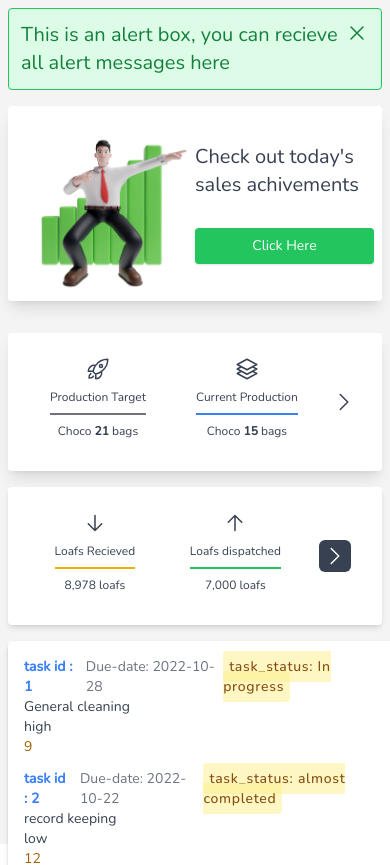
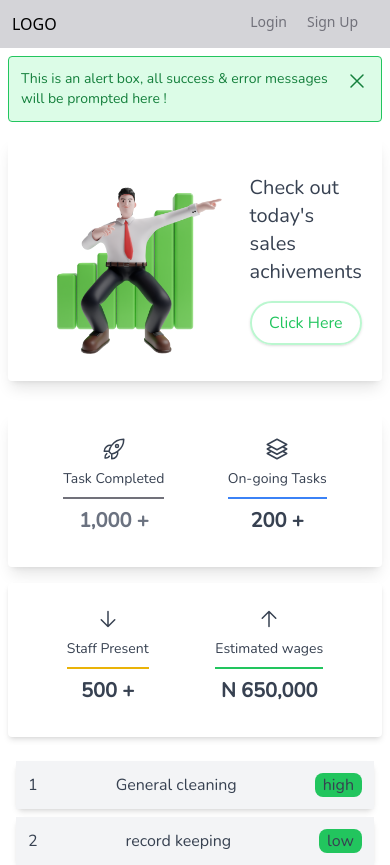
Before and after one commit to manoahLinks/bakery-app, a React (Create React App) app: page / in a window 390 px wide. Shown: the top 865 px of the page. Built offline with nearby package versions, Linux system fonts and the light colour scheme; data requests are answered from the project's data file.

Commit message:
working on the mobile view for the table and homepage

```diff
--- a/src/App.js
+++ b/src/App.js
@@ -2,13 +2,15 @@ import React, {Component} from 'react';
 import {BrowserRouter as Router, Route, Switch} from 'react-router-dom'
 import NewTemplate from './pages/Home';
 import Sidebar from './components/Sidebar';
+import NavBar from './components/NavBar';
 
 class App extends Component {
   render() {
     return (
       <Router>
-          <div className='grid w-full'>
-            <div className="flex flex-row font-nunito">
+          <div className='relative grid grid-cols-1 w-full'>
+            <NavBar></NavBar>
+            <div className="relative flex flex-row font-nunito">
               <Sidebar />
               <NewTemplate />
             </div>
--- a/src/components/AlertBox.js
+++ b/src/components/AlertBox.js
@@ -1,9 +1,9 @@
 const AlertBox = () => {
 
     return (
-        <div className="m-2 p-3 bg-green-100 border rounded border-green-500 flex justify-between">
-            <div className="inline-block text-xl text-green-700">
-                <p>This is an alert box, you can recieve all alert messages here</p>
+        <div className="m-2 p-3 bg-green-100 border rounded border-green-500 bg-opacity-100 flex justify-between">
+            <div className="inline-block text-sm text-green-700">
+                <p>This is an alert box,  all success & error messages will be prompted here !</p>
             </div>
             <span className="text-green-700 inline-block cursor-pointer">
                 <svg xmlns="http://www.w3.org/2000/svg" fill="none" viewBox="0 0 24 24" stroke-width="1.5" stroke="currentColor" class="w-6 h-6">
--- a/src/components/Modal.js
+++ b/src/components/Modal.js
@@ -14,7 +14,7 @@ const Modal = ({setModalOn, setChoice}) => {
     }
 
     return (
-        <div className="bg-zinc-200 opacity-full fixed inset-0 z-50 flex flex-col justify-center items-center">
+        <div className="bg-zinc-50 bg-opacity-90 fixed inset-0 z-50 flex flex-col justify-center items-center">
 
             <div className="flex flex-col md:w-9/12">
                 <div className="flex self-end">
@@ -27,7 +27,7 @@ const Modal = ({setModalOn, setChoice}) => {
 
                 <div className="flex flex-col md:flex-row w-full">
 
-                    <div className="bg-gray-300 flex-1 basis-3/4 flex items-center justify-center p-6">
+                    <div className="bg-zinc-200 flex-1 basis-3/4 flex items-center justify-center p-6">
                         <Taskform></Taskform>
                     </div>
                     <div className="bg-white flex-1 basis-1/4 px-2 py-2">
--- a/src/components/NavBar.js
+++ b/src/components/NavBar.js
@@ -1,7 +1,11 @@
 const NavBar = () => {
     return (
-        <div className="w-full bg-zinc-200">
-
+        <div className="w-full justify-between flex bg-zinc-300 p-3">
+            <h1>LOGO</h1>
+            <div className="flex">
+                <a href="#" className="text-zinc-500 text-sm hover:text-zinc-700">Login</a>
+                <a href="#" className="text-zinc-500 mx-5 text-sm hover:text-zinc-700">Sign Up</a>
+            </div>
         </div>
      );
 }
--- a/src/components/Sidebar.js
+++ b/src/components/Sidebar.js
@@ -21,7 +21,7 @@ const Sidebar = () => {
 
     return (
 
-        <div className={`${open ? "w-72" : "w-20" } pt-8 h-screen bg-white duration-300 hidden relative md:block`}>
+        <div className={`${open ? "w-60" : "w-20" } pt-8 h-screen fixed bg-zinc-300 duration-300 hidden relative md:block`}>
                 <span className={`absolute cursor-pointer p-3 rounded-full bg-black top-9 rounded-full -right-5 text-gray-100 text-semibold hover:bg-gray-900`}
                       onClick={()=>{setOpen(!open)}}
                     >
--- a/src/components/Table.js
+++ b/src/components/Table.js
@@ -27,7 +27,7 @@ const Table = ({tasks}) => {
                         </td>
                         <td className="p-2 text-sm text-gray-700 whitespace-nowrap">
                             <span className="cursor-pointer">
-                                <svg  xmlns="http://www.w3.org/2000/svg" fill="none" viewBox="0 0 24 24" stroke-width="1.5" stroke="currentColor" class={`w-6 h-6  ${!open && "rotate-180"}`}>
+                                <svg  xmlns="http://www.w3.org/2000/svg" fill="none" viewBox="0 0 24 24" stroke-width="1.5" stroke="currentColor" class={`w-6 h-6`}>
                                     <path stroke-linecap="round" stroke-linejoin="round" d="M18.75 19.5l-7.5-7.5 7.5-7.5m-6 15L5.25 12l7.5-7.5" />
                                 </svg>
                             </span>
--- a/src/components/Tablegrid.js
+++ b/src/components/Tablegrid.js
@@ -1,23 +1,31 @@
+import { useState } from "react";
 
 const Tablegrid = ({tasks}) => {
 
     return (
-        <div className="grid grid-cols-1 gap-3 md:hidden w-full">
-            <div className="bg-white space-y-3 rounded-lg shadow p-4">
+        <div className="grid grid-cols-1 md:hidden w-full">
+            <div className="bg-white space-y-2 p-4">
                 {tasks.map((task)=>(
-                    <div>
-                        <div className="flex items-center space-x-2 text-sm">
+                    <div className="shadow-md flex flex-col rounded-md">
+                       <div className="bg-gray-100 text-gray-700 p-3 flex justify-between" >
+                            <h4> {task.id}</h4>
+                            <h2 className="">{task.taskName || "Nil"}</h2>
+                            <h2 className="bg-green-500 rounded-lg px-2">{task.priority || "Nil"}</h2>
+                       </div>
+                       <div className="border border-1 hidden border-white p-2 flex justify-between">
+                            <div className="text-gray-500">
+                                <h4>Due Date</h4>
+                                <h4>Due Time</h4>
+                                <h4>Task Participants</h4>
+                                <h4>Task Progress</h4>
+                            </div>
                             <div>
-                                <a href="#" className="text-blue-500 font-bold hover:underline">task id : {task.id}</a>
+                                <h4>{task.dueDate || 'Nil' }</h4>
+                                <h4>{task.dueTime || "Nil"}</h4>
+                                <h4>{task.participants || "Nil"}</h4>
+                                <h4>87%</h4>
                             </div>
-                            <div className="text-gray-500">Due-date: {task.dueDate}</div>
-                            <div>
-                                <span className="p-1.5 text-sm font-medium tracking-wider text-yellow-800 bg-yellow-200 rounded bg-opacity-50">task_status: {task.status}</span>
-                            </div>
-                        </div>
-                        <div className="text-sm text-gray-700">{task.taskName}</div>
-                        <div className="text-sm text-gray-700">{task.priority}</div>
-                        <div className="text-sm text-yellow-700">{task.participants}</div>
+                       </div>
                     </div>
                 ))}
 
--- a/src/pages/Home.js
+++ b/src/pages/Home.js
@@ -13,16 +13,16 @@ const HomePage = () => {
 
     return (
         <main className="flex flex-1 h-screen text-gray-700">
-            <div className="basis-3/4 flex flex-col grow bg-zinc-100">
+            <div className="basis-3/4 flex flex-col grow">
                 <AlertBox />
                 <div className="flex-1 grid md:grid-cols-2 md:justify-evenly">
-                    <div className="bg-white basis-3/12 m-2 rounded shadow-lg flex p-2">
-                        <div className="basis-1/2">
-                            {<img className="" src={require(`../assets/salesman-indicating-sales-growth.png`)} alt="" />}
+                    <div className="bg-white basis-3/12 m-2 rounded shadow-lg flex p-5">
+                        <div className="basis-3/4">
+                            {<img className="w-11/12" src={require(`../assets/salesman-indicating-sales-growth.png`)} alt="" />}
                         </div>
-                        <div className="flex flex-col justify-evenly basis-1/2">
-                            <p className="text-xl">Check out today's sales achivements</p>
-                            <button className="text-sm bg-green-500 text-white rounded shadow py-2 hover:shadow-md hover:bg-green-400">Click Here</button>
+                        <div className="flex flex-col justify-evenly basis-1/3">
+                            <p className="text-xl font-light">Check out today's sales achivements</p>
+                            <button className=" text-green-500 rounded-full border-2 p-2 border-green-200 shadow hover:shadow-lg">Click Here</button>
                         </div>
                     </div>
                     <div className="bg-white basis-3/12 md:m-2 m-2 rounded shadow-lg"></div>
@@ -33,8 +33,8 @@ const HomePage = () => {
                                 <path stroke-linecap="round" stroke-linejoin="round" d="M15.59 14.37a6 6 0 01-5.84 7.38v-4.8m5.84-2.58a14.98 14.98 0 006.16-12.12A14.98 14.98 0 009.631 8.41m5.96 5.96a14.926 14.926 0 01-5.841 2.58m-.119-8.54a6 6 0 00-7.381 5.84h4.8m2.581-5.84a14.927 14.927 0 00-2.58 5.84m2.699 2.7c-.103.021-.207.041-.311.06a15.09 15.09 0 01-2.448-2.448 14.9 14.9 0 01.06-.312m-2.24 2.39a4.493 4.493 0 00-1.757 4.306 4.493 4.493 0 004.306-1.758M16.5 9a1.5 1.5 0 11-3 0 1.5 1.5 0 013 0z" />
                                 </svg>
                             </div>
-                            <div className="border-b-2 border-zinc-500 py-2">Production Target</div>
-                            <div className="py-2">Choco <span className="font-semibold">21</span> bags</div>
+                            <div className="border-b-2 border-zinc-500 py-2 text-sm">Task Completed</div>
+                            <div className="py-2 text-xl text-gray-500 font-semibold">1,000 +</div>
                         </div>
                         <div className="m-2 p-2 text-center flex-col">
                             <div className="flex justify-center">
@@ -42,14 +42,9 @@ const HomePage = () => {
                                 <path stroke-linecap="round" stroke-linejoin="round" d="M6.429 9.75L2.25 12l4.179 2.25m0-4.5l5.571 3 5.571-3m-11.142 0L2.25 7.5 12 2.25l9.75 5.25-4.179 2.25m0 0L21.75 12l-4.179 2.25m0 0l4.179 2.25L12 21.75 2.25 16.5l4.179-2.25m11.142 0l-5.571 3-5.571-3" />
                                 </svg>
                             </div>
-                            <div className="border-b-2 border-blue-500 py-2">Current Production</div>
-                            <div className="py-2">Choco <span className="font-semibold">15</span> bags</div>
+                            <div className="border-b-2 border-blue-500 py-2 text-sm">On-going Tasks</div>
+                            <div className="py-2 text-xl font-semibold">200 +</div>
                         </div>
-                            <span className="self-center justify-end">
-                                <svg xmlns="http://www.w3.org/2000/svg" fill="none" viewBox="0 0 24 24" stroke-width="1.5" stroke="currentColor" class="w-6 h-6">
-                                <path stroke-linecap="round" stroke-linejoin="round" d="M8.25 4.5l7.5 7.5-7.5 7.5" />
-                                </svg>
-                            </span>
                     </div>
 
                     <div className="flex justify-evenly bg-white basis-3/12 md:m-2 m-2 rounded shadow-md text-xs text-center p-2">
@@ -59,8 +54,8 @@ const HomePage = () => {
                                 <path stroke-linecap="round" stroke-linejoin="round" d="M12 4.5v15m0 0l6.75-6.75M12 19.5l-6.75-6.75" />
                                 </svg>
                             </div>
-                            <div className="border-b-2 border-yellow-500 py-2">Loafs Recieved</div>
-                            <div className="py-2">8,978 loafs</div>
+                            <div className="border-b-2 border-yellow-500 py-2 text-sm">Staff Present</div>
+                            <div className="py-2 text-xl font-semibold">500 +</div>
                         </div>
                         <div className="m-2 p-2 text-center flex-col">
                             <div className="flex justify-center">
@@ -68,28 +63,23 @@ const HomePage = () => {
                                 <path stroke-linecap="round" stroke-linejoin="round" d="M12 19.5v-15m0 0l-6.75 6.75M12 4.5l6.75 6.75" />
                                 </svg>
                             </div>
-                            <div className="border-b-2 border-green-500 py-2">Loafs dispatched</div>
-                            <div className="py-2">7,000 loafs</div>
+                            <div className="border-b-2 border-green-500 text-sm py-2">Estimated wages</div>
+                            <div className="py-2 text-xl font-semibold">N 650,000</div>
                         </div>
-                            <span className="self-center bg-gray-700 text-white rounded-md p-1 hover:bg-gray-800">
-                                <svg xmlns="http://www.w3.org/2000/svg" fill="none" viewBox="0 0 24 24" stroke-width="1.5" stroke="currentColor" class="w-6 h-6">
-                                <path stroke-linecap="round" stroke-linejoin="round" d="M8.25 4.5l7.5 7.5-7.5 7.5" />
-                                </svg>
-                            </span>
                     </div>
                 </div>
-                <div className="flex-1 flex bg-white m-2 shadow-md w-full rounded">
+                <div className="flex-1 flex bg-white w-full">
                     {!result && error && <div>Tasks information could not be fetched</div>}
                     {isPending && <div className="text-sm text-gray-800">Loading...</div>}
                     {result &&  <Table  tasks = {result} />}
                     {result && <Tablegrid tasks={result} />}
                 </div>
             </div>
-            <div className="basis-1/4 bg-white grid grid-cols-1 align-evenly md:block hidden h-screen">
+            <div className="basis-1/4 bg-zinc-100 grid grid-cols-1 align-evenly md:block hidden h-screen">
                 <UserDashboard />
-                <div className="flex flex-col m-2 bg-white text-sm rounded shadow-lg text-center">
-                   <h1>Active users</h1>
-                   <div>
+                <div className="flex flex-col m-5 bg-white text-sm rounded shadow-lg text-center">
+                   <h1 className="bg-zinc-400 p-2 text-white">Top priority Tasks</h1>
+                   <div className="p-5">
                         <img src="" alt="" />
                         <div>
                             <span>Manoah Luka</span>
```
Also changed, not shown: src/components/ProgressBar.js (+8 -8 lines), src/components/UserDashboard.js (+16 -13 lines).
